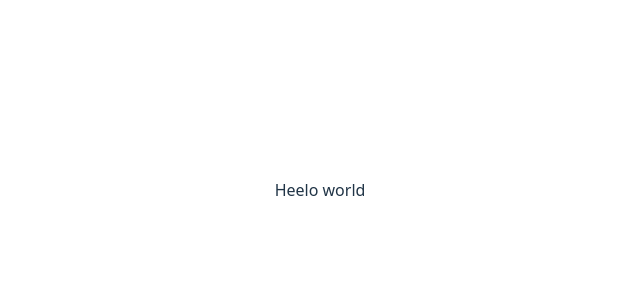
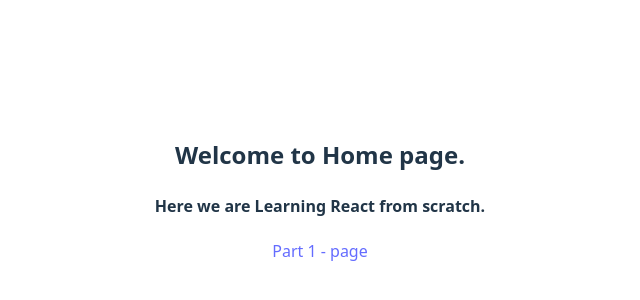
Before and after one commit to rohnate/React, a React (Vite) app: page / in a window 1280 px wide. Shown: the part 210-510 px from the top of the page, without its empty margins (320-960 px from the left). Built offline with nearby package versions, Linux system fonts and the light colour scheme.

Commit message:
setting up routing in react

```diff
--- a/src/App.jsx
+++ b/src/App.jsx
@@ -1,11 +1,17 @@
 import "./App.css";
+import { BrowserRouter, Route, Routes } from "react-router-dom";
+import Home from "./home";
 import Part1 from "./part1";
 
 function App() {
   return (
     <>
-      {/* <Part1 /> */}
-      <div>Heelo world</div>
+      <BrowserRouter>
+        <Routes>
+          <Route path="/" element={<Home />} />
+          <Route path="/learning/part1" element={<Part1 />} />
+        </Routes>
+      </BrowserRouter>
     </>
   );
 }
--- /dev/null
+++ b/src/home.jsx
@@ -0,0 +1,13 @@
+import { Link } from "react-router-dom";
+import Part1 from "./part1";
+
+export default function Home() {
+  return (
+    <>
+      <h2>Welcome to Home page.</h2>
+      <h4>Here we are Learning React from scratch.</h4>
+      <Link to="/learning/part1">Part 1 - page</Link>{" "}
+      {/* to expects a string path, not a component. */}
+    </>
+  );
+}
```
